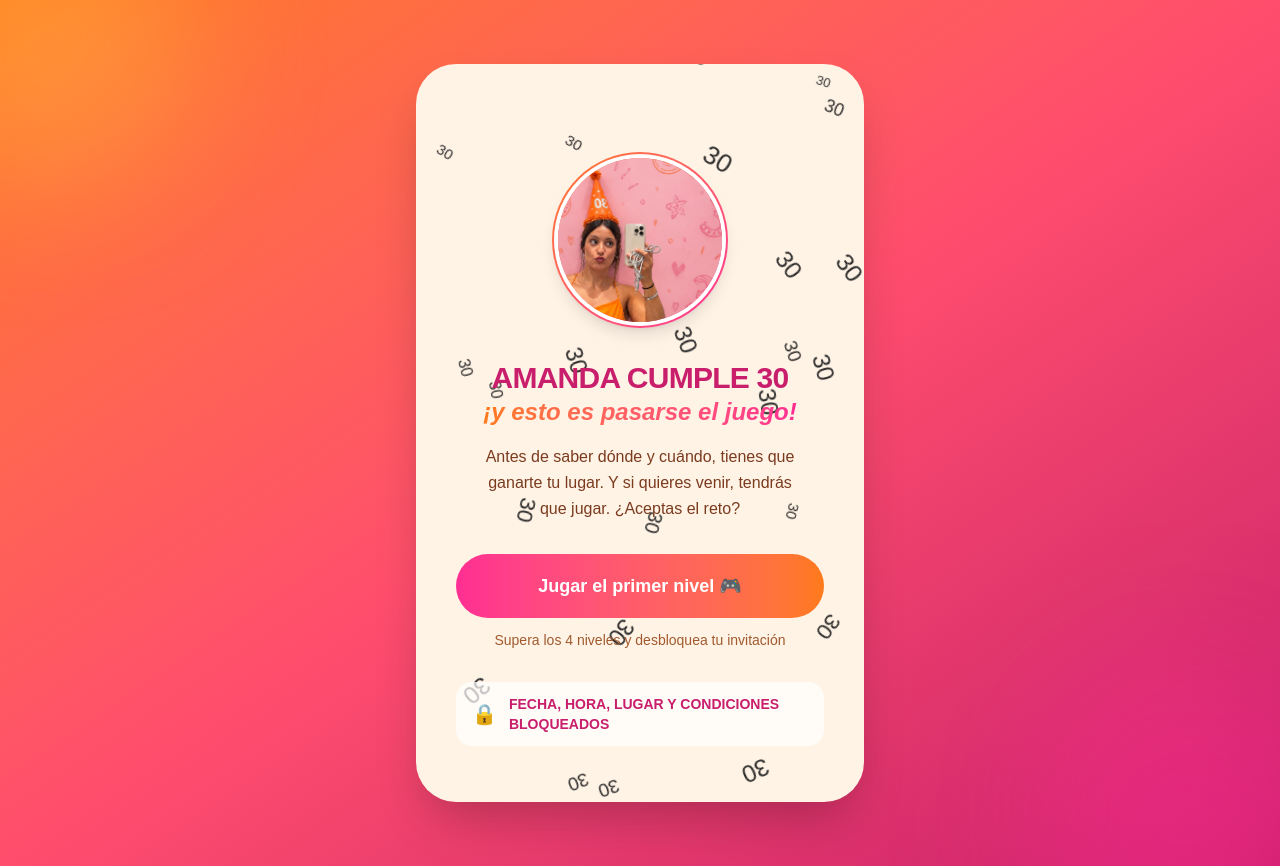
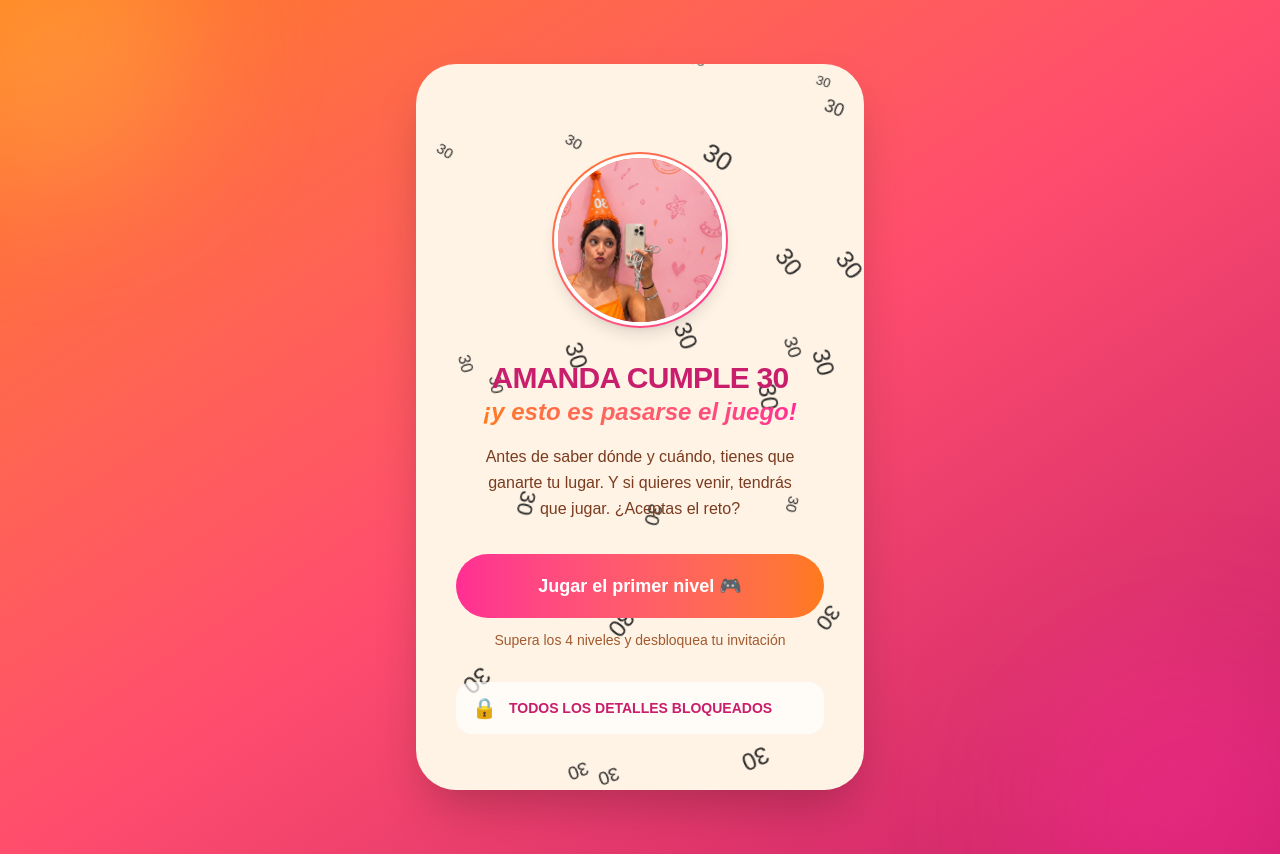
Before and after one commit to amandaorekait/invitacion-cumple, a Next.js app: page / in a window 1280 px wide. Built offline with nearby package versions, Linux system fonts and the light colour scheme.

Commit message:
arreglos

```diff
--- a/app/components/ScratchCard.tsx
+++ b/app/components/ScratchCard.tsx
@@ -177,7 +177,7 @@ export default function ScratchCard({
       className={`relative overflow-hidden rounded-3xl ${className}`}
     >
       <div
-        className={`absolute inset-0 select-none transition-[filter] duration-1000 ease-out ${
+        className={`absolute inset-0 select-none overflow-hidden rounded-3xl transition-[filter] duration-1000 ease-out ${
           isRevealed ? "blur-none" : "blur-md"
         }`}
       >
@@ -185,7 +185,7 @@ export default function ScratchCard({
       </div>
       <canvas
         ref={canvasRef}
-        className={`absolute inset-0 h-full w-full touch-none transition-opacity duration-700 ${
+        className={`absolute inset-0 h-full w-full touch-none rounded-3xl transition-opacity duration-700 ${
           isRevealed ? "pointer-events-none opacity-0" : "opacity-100"
         }`}
         onPointerDown={handlePointerDown}
--- a/app/page.tsx
+++ b/app/page.tsx
@@ -81,7 +81,7 @@ export default function Home() {
         <div className="mt-8 flex w-full items-center gap-3 rounded-2xl bg-white/70 px-4 py-3 text-left">
           <span className="text-xl">🔒</span>
           <p className="text-xs font-semibold text-[#c81e6b] sm:text-sm uppercase">
-            Fecha, hora, lugar y condiciones bloqueados
+            todos los detalles bloqueados
           </p>
         </div>
       </main>
```
